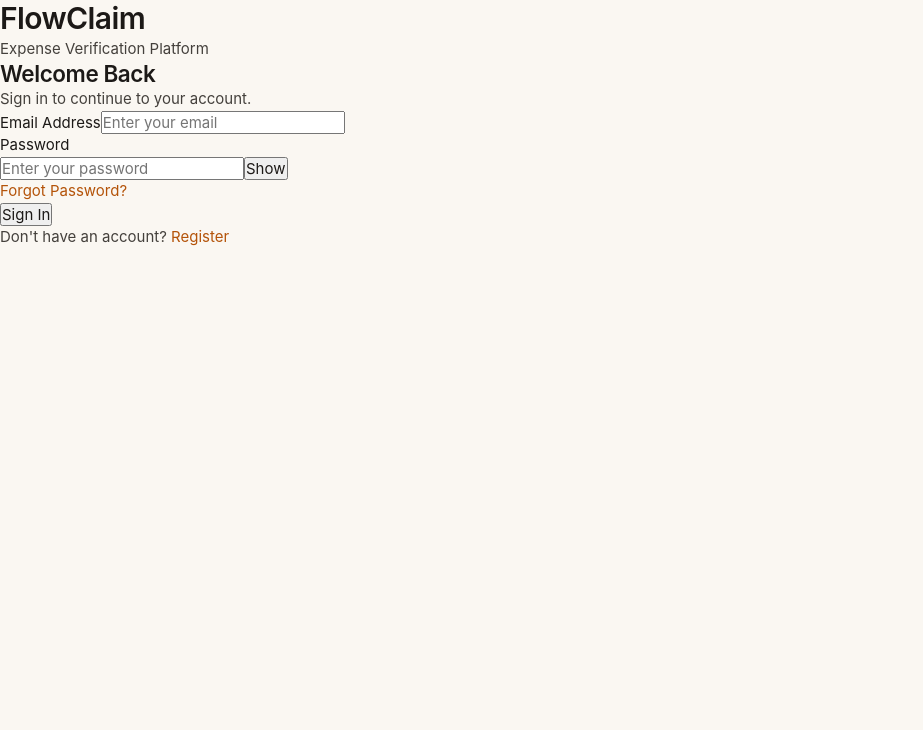
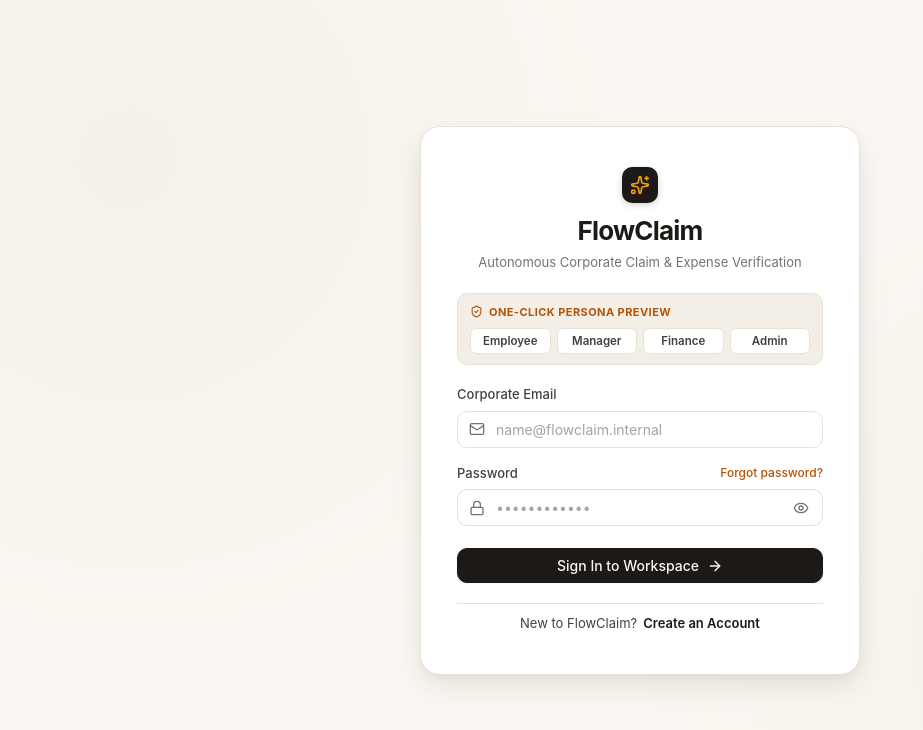
Before and after one commit to NirvanaAdarsh22/FLOWCLAIM, a React (Vite) app in the folder frontend/: page / in a window 1280 px wide. Shown: the top 730 px of the page, without its empty margins (0-923 px from the left). Built offline with nearby package versions, Linux system fonts and the light colour scheme; no server answers.

Commit message:
feat(auth): build Login component with one-click persona quick-login

```diff
--- a/frontend/src/components/Login.jsx
+++ b/frontend/src/components/Login.jsx
@@ -1,128 +1,183 @@
-import React, { useState } from "react";
-import { Link, useNavigate } from "react-router-dom";
-import { useAuth } from "../context/AuthContext";
-import "./Login.css";
+import React, { useState } from 'react';
+import { Link, useNavigate } from 'react-router-dom';
+import { useAuth } from '../context/AuthContext';
+import { Sparkles, Eye, EyeOff, Lock, Mail, ArrowRight, ShieldCheck } from 'lucide-react';
+import './Login.css';
 
-function Login() {
+export default function Login() {
   const navigate = useNavigate();
   const { login } = useAuth();
 
   const [formData, setFormData] = useState({
-        email: "",
-        password: ""
+    email: '',
+    password: '',
   });
 
   const [showPassword, setShowPassword] = useState(false);
-    const [error, setError] = useState("");
+  const [error, setError] = useState('');
   const [loading, setLoading] = useState(false);
 
   const handleChange = (e) => {
     const { name, value } = e.target;
     setFormData((prev) => ({
       ...prev,
-            [name]: value
+      [name]: value,
     }));
+  };
+
+  const handleQuickDemo = (roleKey) => {
+    const personas = {
+      employee: {
+        email: 'alex.vance@flowclaim.internal',
+        password: 'Password123!',
+        user: { id: 'usr-101', name: 'Alex Vance', email: 'alex.vance@flowclaim.internal', role: 'EMPLOYEE', department: 'Engineering' },
+      },
+      manager: {
+        email: 'sarah.connor@flowclaim.internal',
+        password: 'Password123!',
+        user: { id: 'usr-202', name: 'Sarah Connor', email: 'sarah.connor@flowclaim.internal', role: 'MANAGER', department: 'Engineering Leadership' },
+      },
+      finance: {
+        email: 'finance@flowclaim.internal',
+        password: 'Password123!',
+        user: { id: 'user-fin-1', name: 'Finance Officer', email: 'finance@flowclaim.internal', role: 'FINANCE_ADMIN', department: 'Treasury' },
+      },
+      admin: {
+        email: 'admin@flowclaim.internal',
+        password: 'Password123!',
+        user: { id: 'user-admin-1', name: 'Chief SysAdmin', email: 'admin@flowclaim.internal', role: 'SYSTEM_ADMIN', department: 'Operations' },
+      },
+    };
+
+    const p = personas[roleKey] || personas.employee;
+    login(p.user, `jwt-token-${roleKey}`);
+    if (roleKey === 'finance') navigate('/finance');
+    else if (roleKey === 'admin') navigate('/admin');
+    else navigate('/dashboard');
   };
 
   const handleSubmit = async (e) => {
     e.preventDefault();
-        setError("");
+    setError('');
 
     if (!formData.email.trim() || !formData.password) {
-            setError("Please enter email and password.");
+      setError('Please enter your email and password.');
       return;
     }
 
     try {
       setLoading(true);
       const data = await login(formData.email, formData.password);
-
-            const role = data?.user?.role;
-            if (role === "admin") {
-                navigate("/admin");
-            } else if (role === "finance_manager" || role === "finance") {
-                navigate("/finance");
+      const role = data?.user?.role?.toUpperCase();
+      if (role === 'ADMIN' || role === 'SYSTEM_ADMIN') {
+        navigate('/admin');
+      } else if (role === 'FINANCE_ADMIN' || role === 'FINANCE_MANAGER' || role === 'FINANCE') {
+        navigate('/finance');
       } else {
-                navigate("/dashboard");
+        navigate('/dashboard');
       }
     } catch (err) {
-            setError(err.message || "Login failed. Please check your credentials.");
+      setError(err.message || 'Login failed. Please check your credentials.');
     } finally {
       setLoading(false);
     }
   };
 
   return (
-        <div className="login-container">
-            <div className="login-card">
+    <div className="fc-auth-page">
+      <div className="fc-auth-card">
+        {/* Brand Header */}
+        <div className="fc-auth-header">
+          <div className="fc-brand-icon-box" style={{ margin: '0 auto 12px' }}>
+            <Sparkles size={20} className="fc-brand-sparkle" />
+          </div>
           <h1>FlowClaim</h1>
-                <p className="login-subtitle">
-                    Expense Verification Platform
-                </p>
+          <p>Autonomous Corporate Claim & Expense Verification</p>
+        </div>
 
-                <h2>Welcome Back</h2>
-                <p className="login-description">
-                    Sign in to continue to your account.
-                </p>
+        {/* Demo Fast Login Bar */}
+        <div className="fc-quick-demo-box">
+          <span className="fc-quick-demo-title">
+            <ShieldCheck size={13} />
+            ONE-CLICK PERSONA PREVIEW
+          </span>
+          <div className="fc-quick-demo-btns">
+            <button type="button" onClick={() => handleQuickDemo('employee')} className="fc-demo-pill">
+              Employee
+            </button>
+            <button type="button" onClick={() => handleQuickDemo('manager')} className="fc-demo-pill">
+              Manager
+            </button>
+            <button type="button" onClick={() => handleQuickDemo('finance')} className="fc-demo-pill">
+              Finance
+            </button>
+            <button type="button" onClick={() => handleQuickDemo('admin')} className="fc-demo-pill">
+              Admin
+            </button>
+          </div>
+        </div>
 
-                <form onSubmit={handleSubmit}>
-                    <div className="form-group">
-                        <label>Email Address</label>
+        {error && <div className="fc-auth-error">{error}</div>}
+
+        {/* Form */}
+        <form onSubmit={handleSubmit} className="fc-auth-form">
+          <div className="fc-input-group">
+            <label className="fc-input-label">Corporate Email</label>
+            <div className="fc-auth-input-wrap">
+              <Mail size={16} className="fc-auth-input-icon" />
               <input
                 type="email"
                 name="email"
-                            placeholder="Enter your email"
+                placeholder="name@flowclaim.internal"
                 value={formData.email}
                 onChange={handleChange}
-                            autoComplete="email"
+                className="fc-input fc-auth-input"
                 required
               />
             </div>
+          </div>
 
-                    <div className="form-group">
-                        <label>Password</label>
-                        <div className="password-wrapper">
+          <div className="fc-input-group">
+            <div style={{ display: 'flex', justifyContent: 'space-between', alignItems: 'center' }}>
+              <label className="fc-input-label">Password</label>
+              <Link to="/forgot-password" className="fc-auth-forgot-link">
+                Forgot password?
+              </Link>
+            </div>
+            <div className="fc-auth-input-wrap">
+              <Lock size={16} className="fc-auth-input-icon" />
               <input
-                                type={showPassword ? "text" : "password"}
+                type={showPassword ? 'text' : 'password'}
                 name="password"
-                                placeholder="Enter your password"
+                placeholder="••••••••••••"
                 value={formData.password}
                 onChange={handleChange}
-                                autoComplete="current-password"
+                className="fc-input fc-auth-input"
                 required
               />
               <button
                 type="button"
+                className="fc-auth-eye-btn"
                 onClick={() => setShowPassword(!showPassword)}
               >
-                                {showPassword ? "Hide" : "Show"}
+                {showPassword ? <EyeOff size={16} /> : <Eye size={16} />}
               </button>
             </div>
           </div>
 
-                    <div className="forgot-password-link">
-                        <Link to="/forgot-password">Forgot Password?</Link>
-                    </div>
-
-                    {error && (
-                        <p className="login-error">{error}</p>
-                    )}
-
-                    <button
-                        type="submit"
-                        className="login-button"
-                        disabled={loading}
-                    >
-                        {loading ? "Signing in..." : "Sign In"}
+          <button type="submit" disabled={loading} className="fc-btn fc-btn-primary fc-auth-submit-btn">
+            <span>{loading ? 'Authenticating...' : 'Sign In to Workspace'}</span>
+            <ArrowRight size={16} />
           </button>
         </form>
 
-                <p className="register-text">
-                    Don't have an account? <Link to="/register">Register</Link>
-                </p>
+        <div className="fc-auth-footer">
+          <span>New to FlowClaim?</span>
+          <Link to="/register" className="fc-auth-link">
+            Create an Account
+          </Link>
+        </div>
       </div>
     </div>
   );
 }
-
-export default Login;
```
Lines whose indentation alone changed are shown as unchanged.
